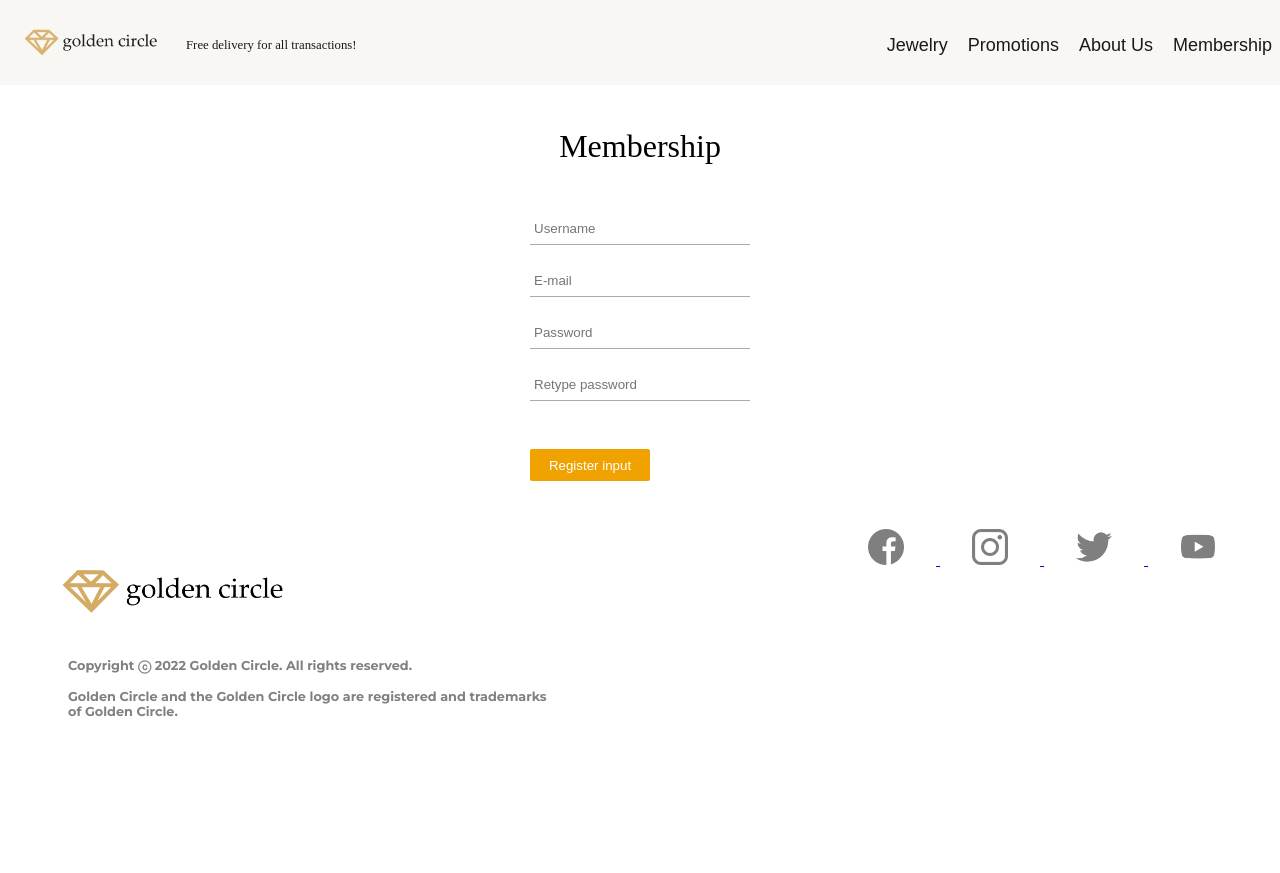
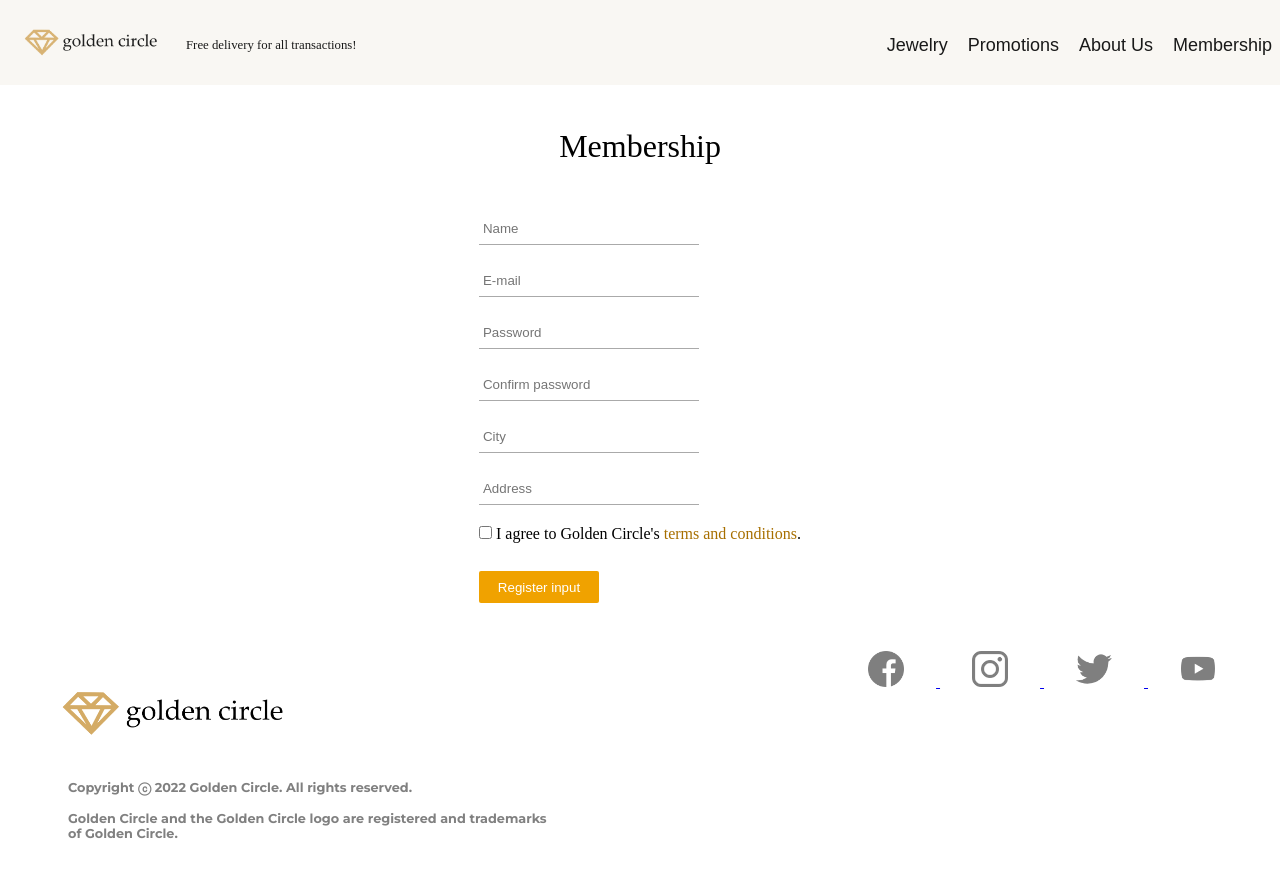
Before and after one commit to HiImHibiki/tugas-hci, a plain HTML site: page membership.html in a window 1280 px wide. Before the commit the page ends 800 px from the top, so only its background shows below. Drawn offline with Linux system fonts and the light colour scheme; a web font is replaced by a local one.

Commit message:
Added input fields in membership registration

```diff
--- a/membership.html
+++ b/membership.html
@@ -40,17 +40,24 @@
     </header>
     <main>
       <h1 class="page-title">Membership</h1>
-      <div>
-        <input type="text" name="username" placeholder="Username" />
+      <div class="inputs">
+        <input type="text" name="username" placeholder="Name" />
         <input type="email" name="email" placeholder="E-mail" />
         <input type="password" name="password" placeholder="Password" />
         <input
           type="password"
           name="confirm_password"
-          placeholder="Retype password"
+          placeholder="Confirm password"
         />
 
-        <input type="submit" name="register" value="Register input" />
+        <input type="text" name="city" placeholder="City">
+        <input type="text" name="address" placeholder="Address">
+
+        <input type="checkbox" id="tnc">
+        <label for="tnc">I agree to Golden Circle's <a>terms and conditions</a>.</label>
+        <br>
+
+        <input type="submit" name="register" value="Register input" onclick="verify_submission()"/>
         <!-- <button>Register button</button> -->
       </div>
     </main>
--- a/scripts/validator.js
+++ b/scripts/validator.js
@@ -0,0 +1,3 @@
+function verify_submission(){
+
+}
--- a/styles/membership.css
+++ b/styles/membership.css
@@ -5,6 +5,10 @@ main {
 
 *:focus {
   outline: none;
+}
+
+label a {
+  color: rgb(167, 111, 0);
 }
 
 input[type='text'],
```
